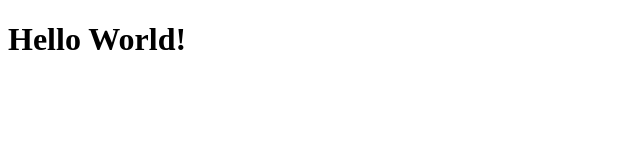
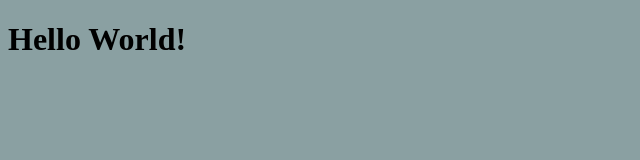
Before and after one commit to rebalelaawar/my-personal-website, a plain HTML site: page index.html in a window 1280 px wide. Shown: the whole page, without its empty margins (0-640 px from the left). Drawn offline with Linux system fonts and the light colour scheme.

Commit message:
Project setup

```diff
--- a/index.html
+++ b/index.html
@@ -1,6 +1,7 @@
 <!DOCTYPE html>
 <html lang="en">
   <head>
+    <link rel="stylesheet" href="style.css" />
     <title>My Personal Website</title>
 </head>
   <body>
--- /dev/null
+++ b/style.css
@@ -0,0 +1,3 @@
+body {
+    background: rgb(138, 160, 162);
+  }
```
